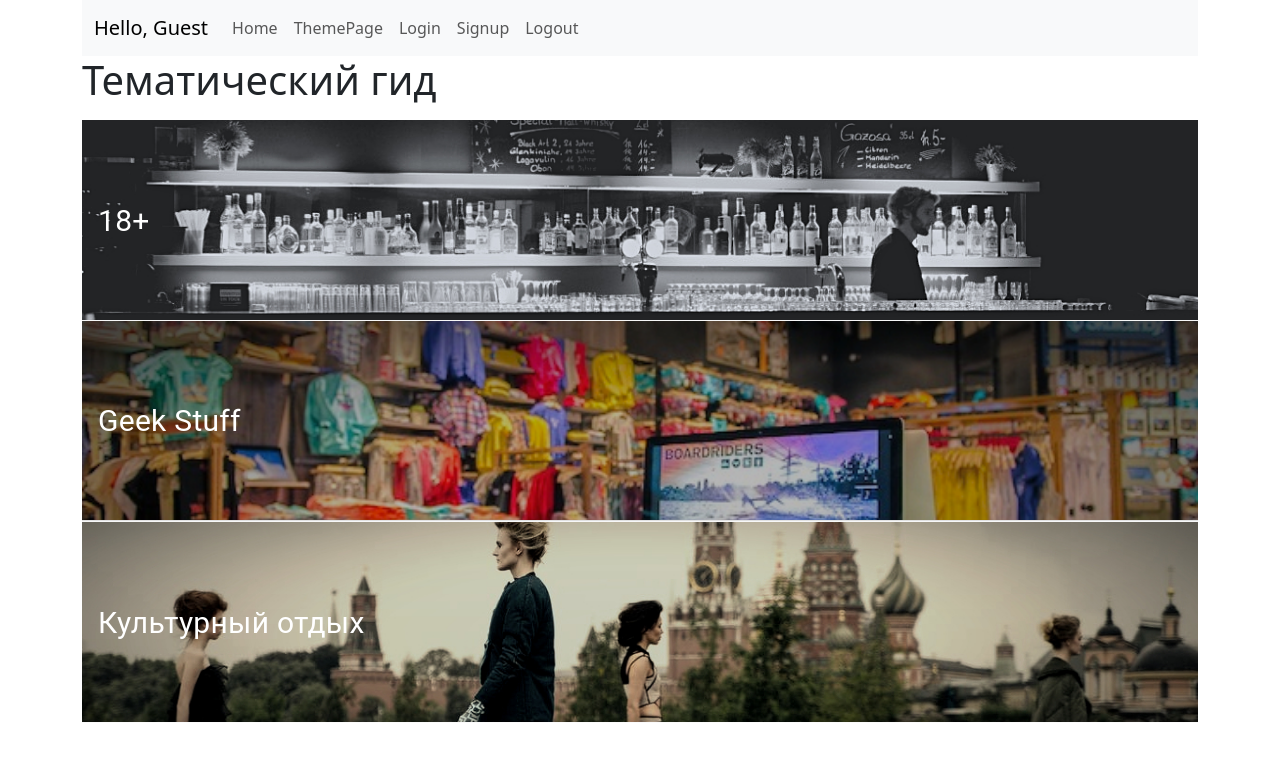
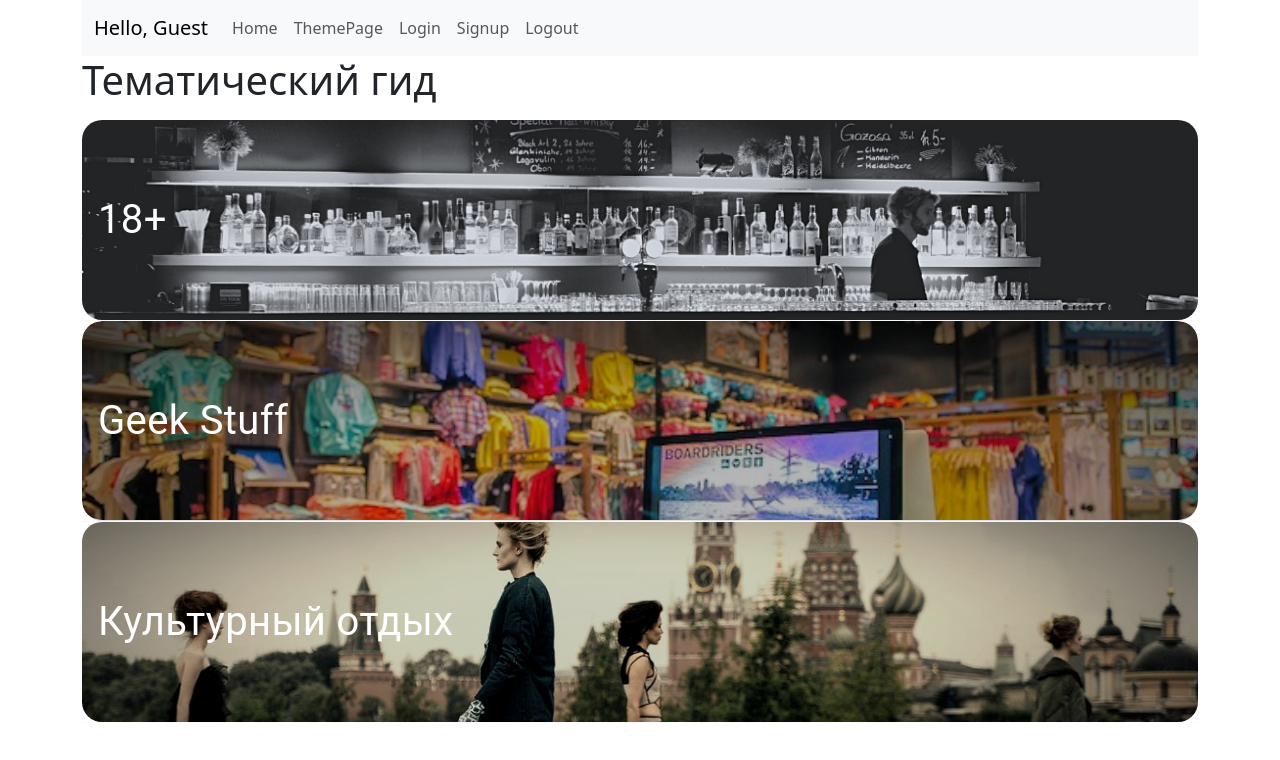
Before and after one commit to Vallydei/mos-quest, a React (Vite) app in the folder client/: page /themepage in a window 1280 px wide. Shown: the top 760 px of the page. Built offline with nearby package versions, Linux system fonts and the light colour scheme.

Commit message:
AchieveAndTheme

```diff
--- a/client/src/App.tsx
+++ b/client/src/App.tsx
@@ -8,8 +8,11 @@ import SignupPage from './components/pages/SignupPage';
 import QuestPage from './components/pages/QuestPage';
 import AchievePage from './components/pages/AchievePage';
 import ThemePage from './components/pages/ThemePage';
+import PrivateRouter from './components/HOC/PrivateRouter';
+import { useAppSelector } from './redux/hooks';
 
 function App(): JSX.Element {
+  const user = useAppSelector((state) => state.authSlice.user.status);
   return (
     <Container>
       <Row>
@@ -21,7 +24,9 @@ function App(): JSX.Element {
         <Col xs={12}>
           <Routes>
             <Route path="/" element={<QuestPage />} />
+            <Route element={<PrivateRouter isAllowed={user === 'authenticated'} />}>
             <Route path="/achievements" element={<AchievePage />} />
+            </Route>
             <Route path="/themepage" element={<ThemePage />} />
             <Route path="/login" element={<LoginPage />} />
             <Route path="/signup" element={<SignupPage />} />
--- a/client/src/components/pages/AchievePage.css
+++ b/client/src/components/pages/AchievePage.css
@@ -9,7 +9,7 @@
 
 .list-container {
   border-radius: 15px;
-  box-shadow: 0 0 30px rgba(0,0,0,0.1);
+  box-shadow: 0 0 50px rgba(0,0,0,0.1);
   margin-top: 1em;
 }
 
--- a/client/src/components/pages/AchievePage.tsx
+++ b/client/src/components/pages/AchievePage.tsx
@@ -4,8 +4,9 @@ import ListItem from '@mui/material/ListItem';
 import ListItemButton from '@mui/material/ListItemButton';
 import ListItemText from '@mui/material/ListItemText';
 import ListItemAvatar from '@mui/material/ListItemAvatar';
-import ListItemSecondaryAction from '@mui/material/ListItemSecondaryAction'; // new line
+import ListItemSecondaryAction from '@mui/material/ListItemSecondaryAction';
 import Checkbox from '@mui/material/Checkbox';
+import Grow from '@mui/material/Grow';
 import BeachAccessIcon from '@mui/icons-material/BeachAccess';
 import AccessAlarmIcon from '@mui/icons-material/AccessAlarm';
 import ThreeDRotationIcon from '@mui/icons-material/ThreeDRotation';
@@ -13,7 +14,7 @@ import './AchievePage.css';
 
 const icons = [<BeachAccessIcon />, <AccessAlarmIcon />, <ThreeDRotationIcon />];
 
-export default function AchievePage (): React.JSX.Element {
+export default function AchievePage(): React.JSX.Element {
   const [checked, setChecked] = React.useState([1]);
 
   const handleToggle = (value: number) => () => {
@@ -36,12 +37,16 @@ export default function AchievePage (): React.JSX.Element {
         {[0, 1, 2, 3, 4, 5].map((value) => {
           const labelId = `checkbox-list-secondary-label-${value}`;
           return (
-              <ListItem key={value} disablePadding className='list-item'>
+            <Grow in timeout={500} key={value}>
+              <ListItem
+                key={value}
+                disablePadding
+                className='list-item'
+                sx={{ '&:hover': { backgroundColor: '#f5f5f5' } }} // Add hover effect
+              >
                 <ListItemButton>
-                  <ListItemAvatar>
-                    {icons[value % icons.length]}
-                  </ListItemAvatar>
-                  <ListItemText id={labelId} primary={`Line item ${value + 1}`} />
+                  <ListItemAvatar>{icons[value % icons.length]}</ListItemAvatar>
+                  <ListItemText id={labelId} primary={`Ачивка ${value + 1}`} />
                   <ListItemSecondaryAction>
                     <Checkbox
                       className='checkbox-icon'
@@ -53,6 +58,7 @@ export default function AchievePage (): React.JSX.Element {
                   </ListItemSecondaryAction>
                 </ListItemButton>
               </ListItem>
+            </Grow>
           );
         })}
       </List>
--- a/client/src/components/pages/ThemePage.css
+++ b/client/src/components/pages/ThemePage.css
@@ -1,13 +1,12 @@
+
 .listItem1 {
   background-image: url('../../../../client/public/2.jpg');
   background-size: cover;
-
 }
 
 .listItem2 {
   background-image: url('../../../../client/public/3.jpg');
   background-size: cover;
-
 }
 
 .listItem3 {
@@ -22,5 +21,4 @@
   border-radius: 20px;
   text-align: center;
   font-weight: bold;
-
 }
--- a/client/src/components/pages/ThemePage.tsx
+++ b/client/src/components/pages/ThemePage.tsx
@@ -1,26 +1,44 @@
 import React from 'react';
-import { Divider, ListItemText, List, Typography } from '@mui/material';
+import { Divider, ListItemText, List, Typography, Grow } from '@mui/material';
 import ListItemButton from '@mui/material/ListItemButton';
+import { styled } from '@mui/system';
 import './ThemePage.css';
+
+const AnimatedListItemButton = styled(ListItemButton)(({ theme }) => ({
+  width: '100%',
+  height: 200,
+  borderRadius: 20,
+  fontWeight: 'bold',
+  transition: 'transform 0.3s', // Smooth transition for the transform property
+  '&:hover': {
+    transform: 'scale(1.1)', // Increase size on hover
+  },
+}));
 
 export default function ThemePage(): JSX.Element {
   return (
     <div>
       <h1>Тематический гид</h1>
       <List component="nav" aria-label="mailbox folders">
-        <ListItemButton className="listItem1 listItemButton">
-          <ListItemText primary={<Typography style={{ color: 'white', fontSize: '30px' }}>18+</Typography>}/>
-        </ListItemButton>
+        <Grow in timeout={1000}>
+          <AnimatedListItemButton className="listItem1">
+            <ListItemText primary={<Typography style={{ color: 'white', fontSize: '40px' }}>18+</Typography>} />
+          </AnimatedListItemButton>
+        </Grow>
         <Divider />
-        <ListItemButton divider className="listItem2 listItemButton">
-          <ListItemText primary={<Typography style={{ color: 'white', fontSize: '30px' }}>Geek Stuff</Typography>}/>
-        </ListItemButton>
+        <Grow in timeout={1000}>
+          <AnimatedListItemButton className="listItem2" divider>
+            <ListItemText primary={<Typography style={{ color: 'white', fontSize: '40px' }}>Geek Stuff</Typography>} />
+          </AnimatedListItemButton>
+        </Grow>
         <Divider />
-        <ListItemButton className="listItem3 listItemButton">
-          <ListItemText primary={<Typography style={{ color: 'white', fontSize: '30px' }}>Культурный отдых</Typography>}/>
-        </ListItemButton>
+        <Grow in timeout={1000}>
+          <AnimatedListItemButton className="listItem3">
+            <ListItemText primary={<Typography style={{ color: 'white', fontSize: '40px' }}>Культурный отдых</Typography>} />
+          </AnimatedListItemButton>
+        </Grow>
         <Divider light />
       </List>
     </div>
-  )
+  );
 }
```
